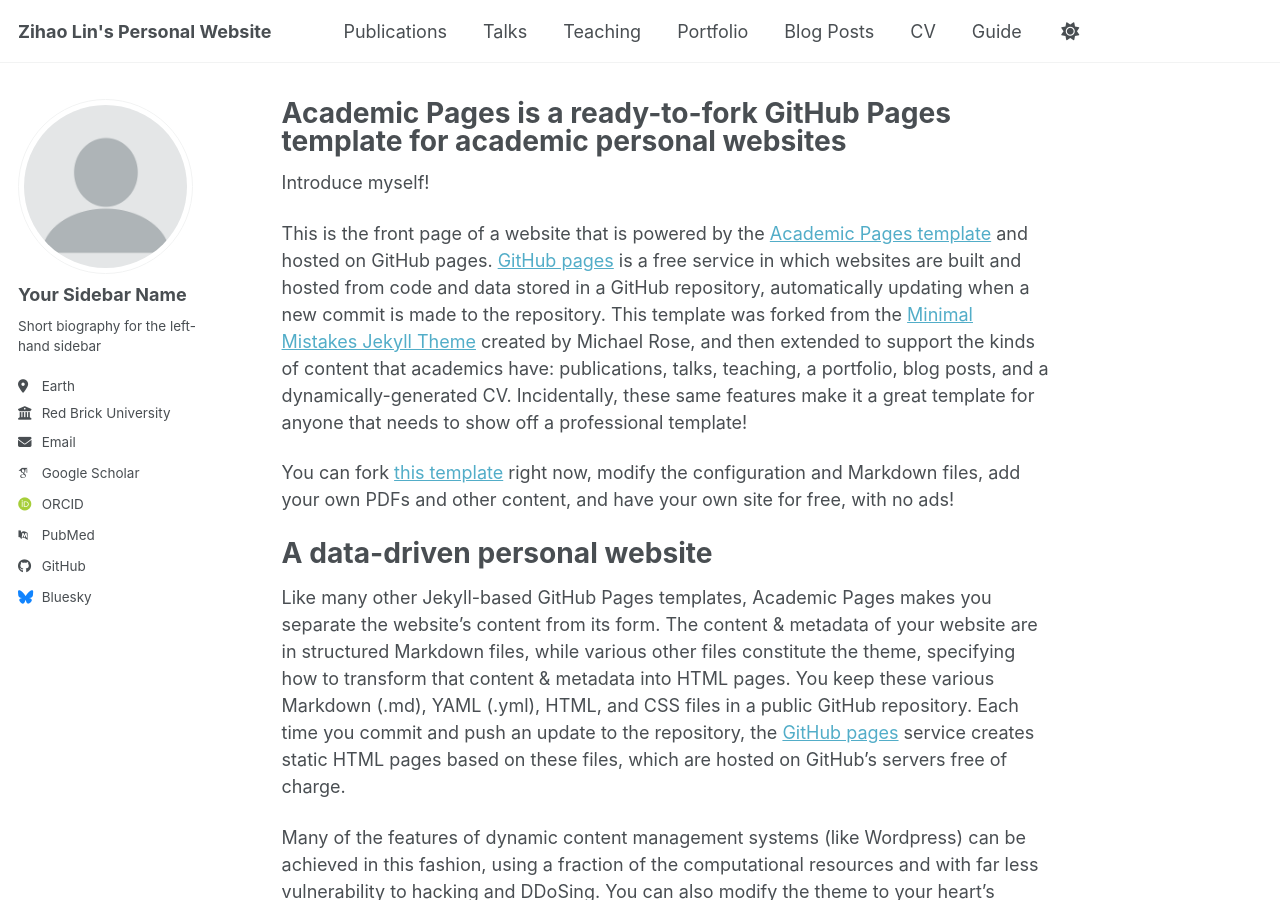
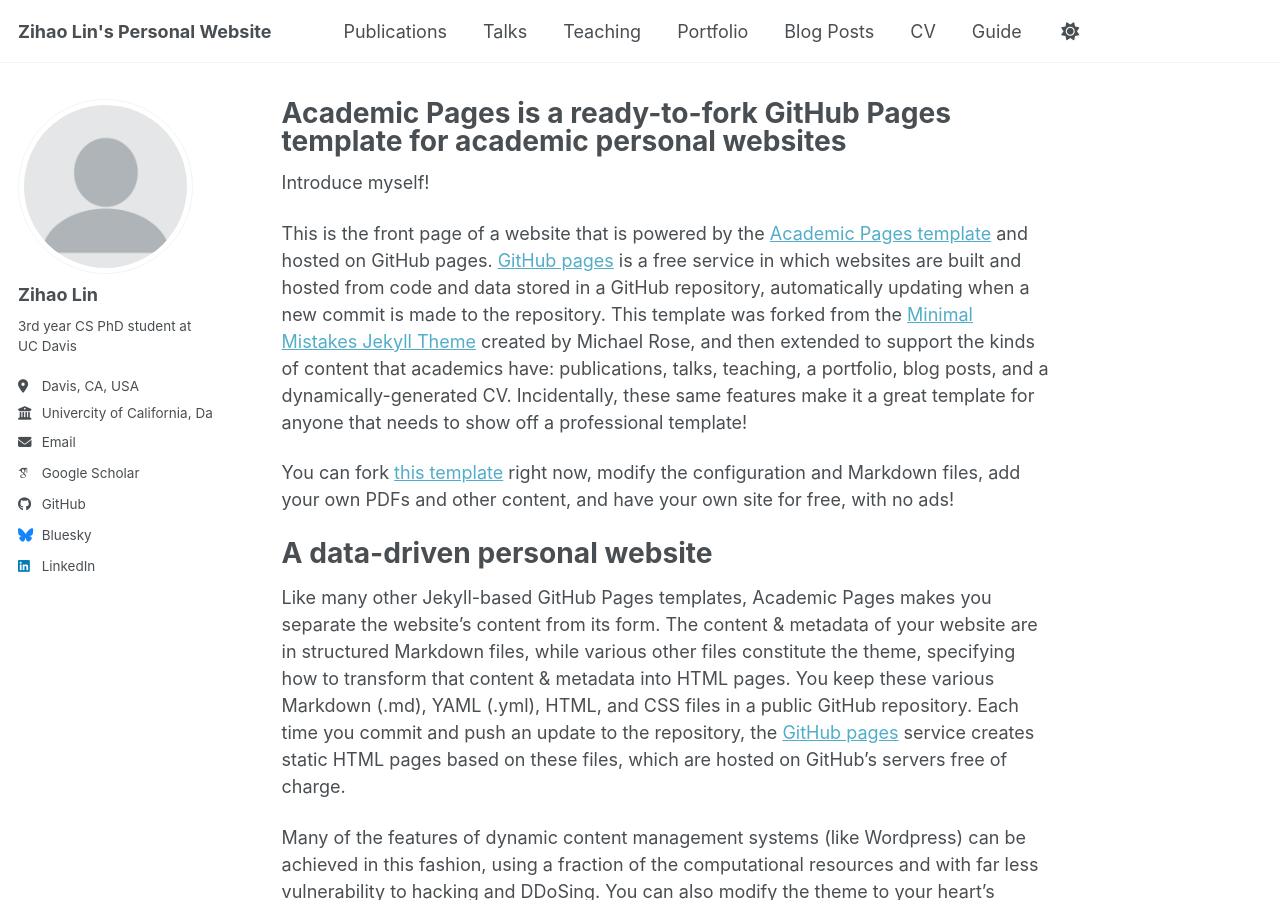
Before and after one commit to ZihaoLinQZ/ZihaoLinQZ.github.io, a Jekyll site: the page built from _pages/about.md, in a window 1280 px wide and 900 px high. Built offline with Jekyll 4.4.1, drawn with Linux system fonts in a browser that asks for light colours; some web fonts are replaced; a script bundle is joined from its source files by our own code; library files that are not in the unit come from our copies.

Commit message:
Update author profile information in _config.yml
Updated personal information in the configuration file.

```diff
--- a/_config.yml
+++ b/_config.yml
@@ -24,24 +24,24 @@
 author:
   # Biographic information
   avatar           : "profile.png"
-  name             : "Your Sidebar Name"
+  name             : "Zihao Lin"
   pronouns         : # example: "she/her"
-  bio              : "Short biography for the left-hand sidebar"
-  location         : "Earth"
-  employer         : "Red Brick University"
+  bio              : "3rd year CS PhD student at UC Davis"
+  location         : "Davis, CA, USA"
+  employer         : "Univercity of California, Davis"
   uri              : # URL
-  email            : "none@example.org"
+  email            : "qzlin@ucdavis.edu"
 
   # Academic websites
   academia         : # URL
   arxiv            : # URL - Update with the correct link to your profile
-  googlescholar    : "https://scholar.google.com/citations?user=PS_CX0AAAAAJ"
+  googlescholar    : "https://scholar.google.com/citations?user=4h_A4n4AAAAJ"
   inspire-hep      : # URL
   impactstory      : # URL
-  orcid            : "https://orcid.org/yourorcidurl"
+  orcid            : # URL
   semantic         : # URL
   ssrn             : # URL
-  pubmed           : "https://www.ncbi.nlm.nih.gov/pubmed/?term=john+snow"
+  pubmed           : # URL
   researchgate     : # URL
   scopus           : # URL
   zotero           : # URL
@@ -51,7 +51,7 @@
   bitbucket        : # Username - Update with your username on the site
   codepen          : # Username
   dribbble         : # Username
-  github           : "academicpages"
+  github           : "ZihaoLinQZ"
   kaggle           : # Username
   stackoverflow    : # User number or user number and name (i.e., use "1" or "1/jeff-atwood")
 
@@ -66,7 +66,7 @@
   keybase          : # Username
   instagram        : # Username
   lastfm           : # Username
-  linkedin         : # Username
+  linkedin         : "https://www.linkedin.com/in/zihao-lin-71413215a/"
   mastodon         : # URL
   medium           : # URL
   pinterest        : # Username
```
